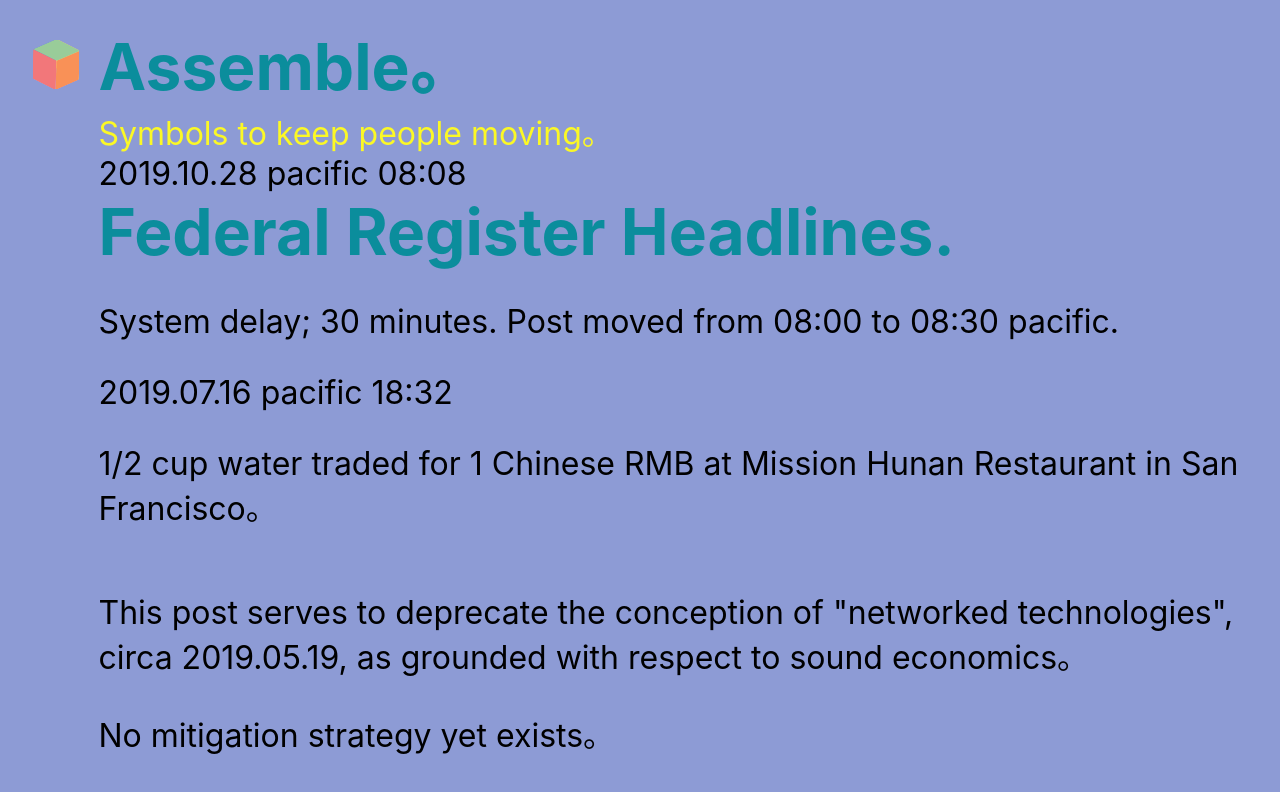
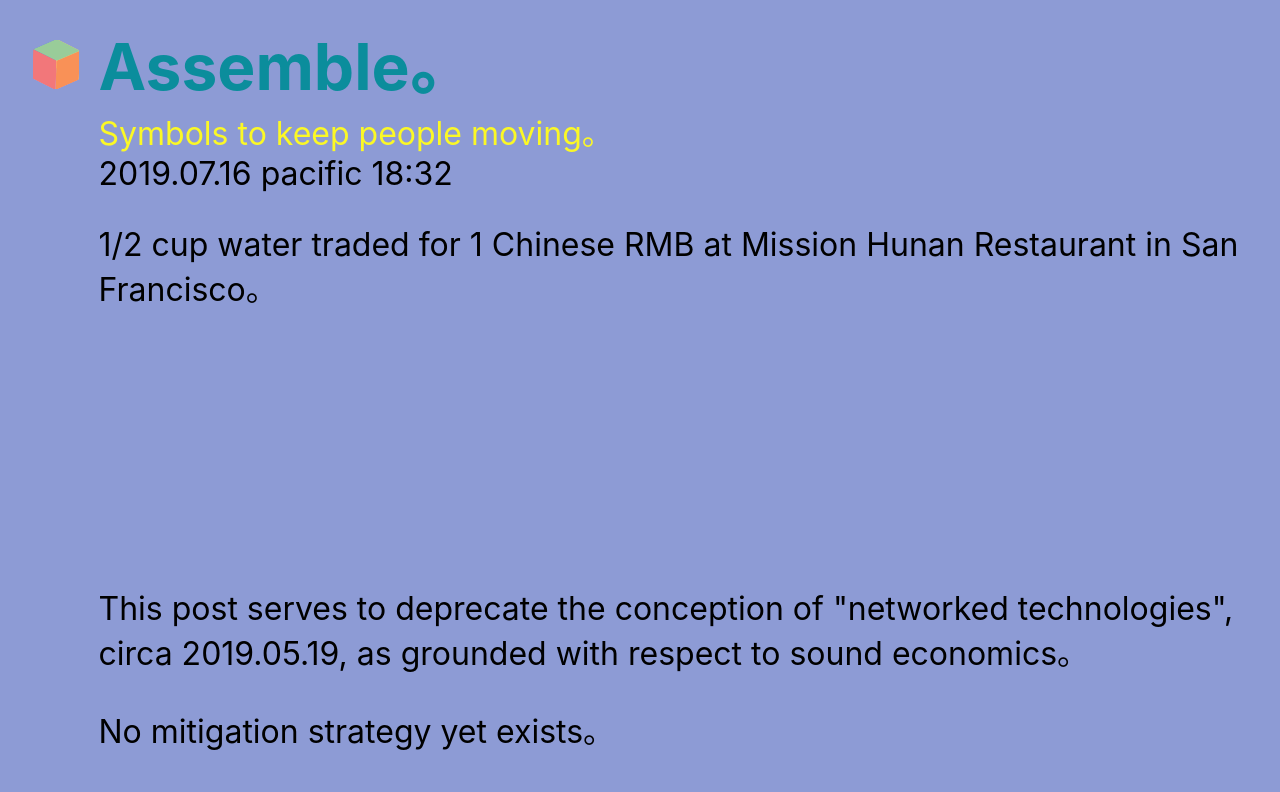
Before and after one commit to assembleapp/assembleapp.co, a React (Create React App) app: page / in a window 1280 px wide. Shown: the top 792 px of the page. Built offline with nearby package versions, Linux system fonts and the light colour scheme.

Commit message:
Remove last post, which didn't make the page.

```diff
--- a/src/App.js
+++ b/src/App.js
@@ -10,14 +10,6 @@ function App() {
         <Title>Assemble。</Title>
         <Caption>Symbols to keep people moving。</Caption>
       </div>
-
-      <Words>
-        <Time>2019.10.28 pacific 08:08</Time>
-        <Title>Federal Register Headlines.</Title>
-        <Post>
-          System delay; 30 minutes. Post moved from 08:00 to 08:30 pacific.
-        </Post>
-      </Words>
 
       <Words>
         <Time>2019.07.16 pacific 18:32</Time>
```
